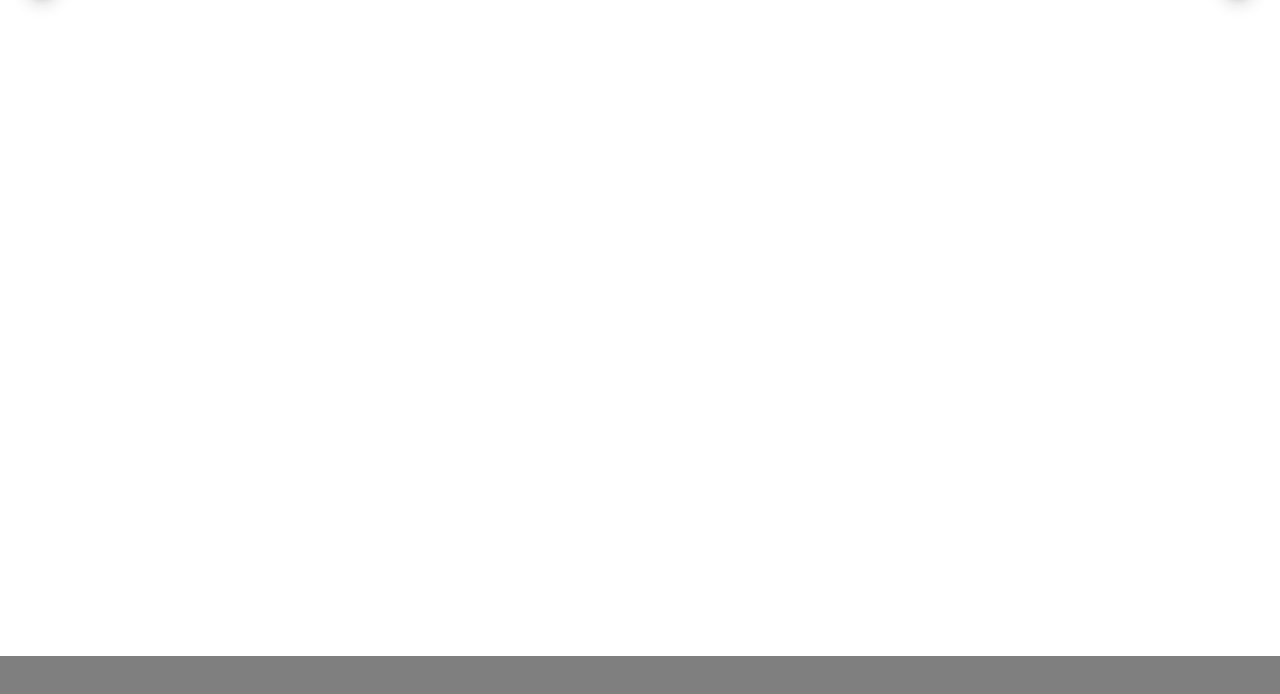
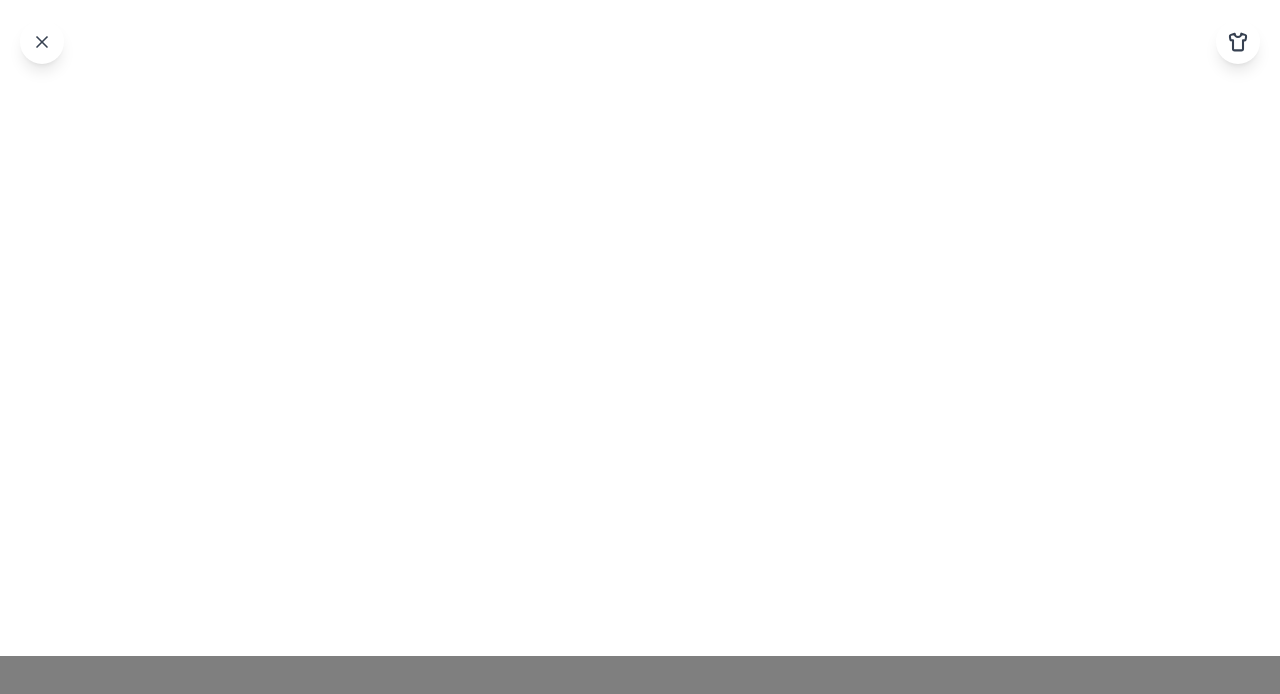
Before and after one commit to dejy100/spuntrademo-v1, a React (Vite) app: page /create in a window 1280 px wide. Shown: the top 694 px of the page. Built offline with nearby package versions, Linux system fonts and the light colour scheme.

Commit message:
fix(create): move navigation buttons to top of screen with higher z-index

```diff
--- a/src/components/create/CreatePage.tsx
+++ b/src/components/create/CreatePage.tsx
@@ -13,16 +13,8 @@ export default function CreatePage() {
       animate={{ opacity: 1 }}
       exit={{ opacity: 0 }}
     >
-      {/* White Card with Curved Corners */}
-      <motion.div
-        className="absolute inset-x-0 bottom-[18vh] bg-white rounded-t-[30px] min-h-[90vh]"
-        initial={{ y: '100%' }}
-        animate={{ y: 0 }}
-        exit={{ y: '100%' }}
-        transition={{ type: "spring", stiffness: 300, damping: 30 }}
-      >
       {/* Top Navigation */}
-        <div className="flex justify-between items-center p-5">
+      <div className="absolute top-5 inset-x-0 flex justify-between items-center px-5 z-[60]">
         <button
           onClick={() => navigate(-1)}
           className="w-11 h-11 bg-white rounded-full flex items-center justify-center shadow-lg hover:shadow-xl transition-shadow"
@@ -36,6 +28,15 @@ export default function CreatePage() {
           <Shirt className="w-5 h-5 text-gray-700" strokeWidth={2.5} />
         </button>
       </div>
+
+      {/* White Card with Curved Corners */}
+      <motion.div
+        className="absolute inset-x-0 bottom-[18vh] bg-white rounded-t-[30px] min-h-[90vh]"
+        initial={{ y: '100%' }}
+        animate={{ y: 0 }}
+        exit={{ y: '100%' }}
+        transition={{ type: "spring", stiffness: 300, damping: 30 }}
+      >
       </motion.div>
     </motion.div>
   );
```
Lines whose indentation alone changed are shown as unchanged.
